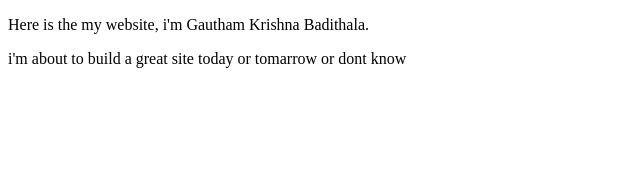
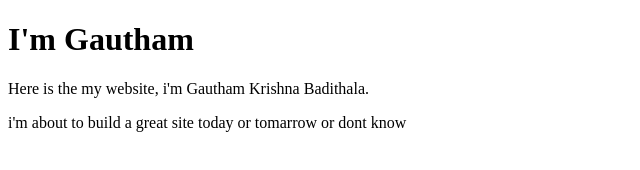
Before and after one commit to sureshvb24/laughing-doodle, a plain HTML site: page index.html in a window 1280 px wide. Shown: the whole page, without its empty margins (0-640 px from the left). Drawn offline with Linux system fonts and the light colour scheme.

Commit message:
Update index.html

```diff
--- a/index.html
+++ b/index.html
@@ -7,6 +7,7 @@
     <title>laughing-doodle</title>
 </head>
 <body>
+    <h1>I'm Gautham</h1>
     <p> Here is the my website, i'm Gautham Krishna Badithala.<p>
     <p> i'm about to build a great site today or tomarrow or dont know
 </body>
```
